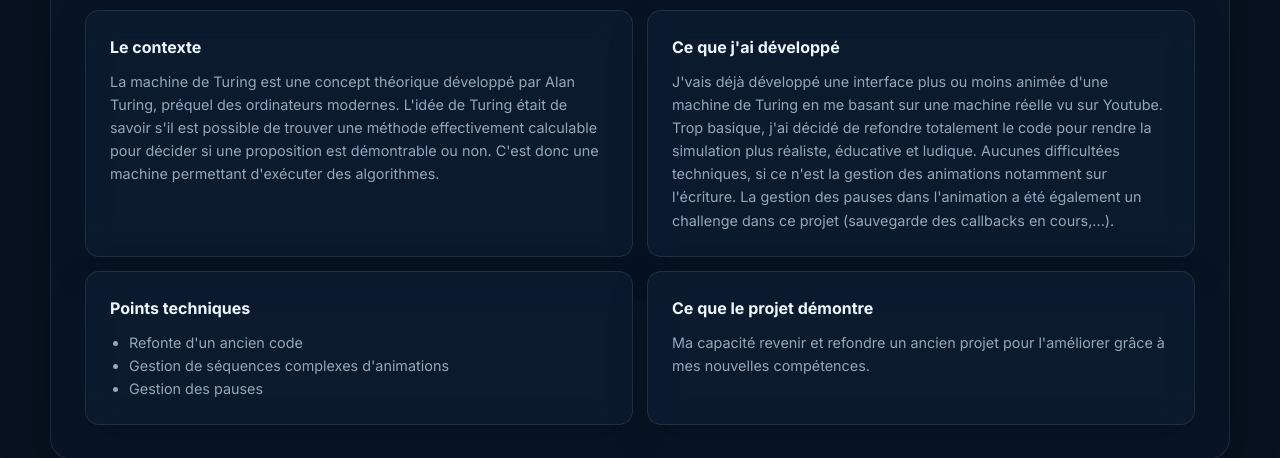
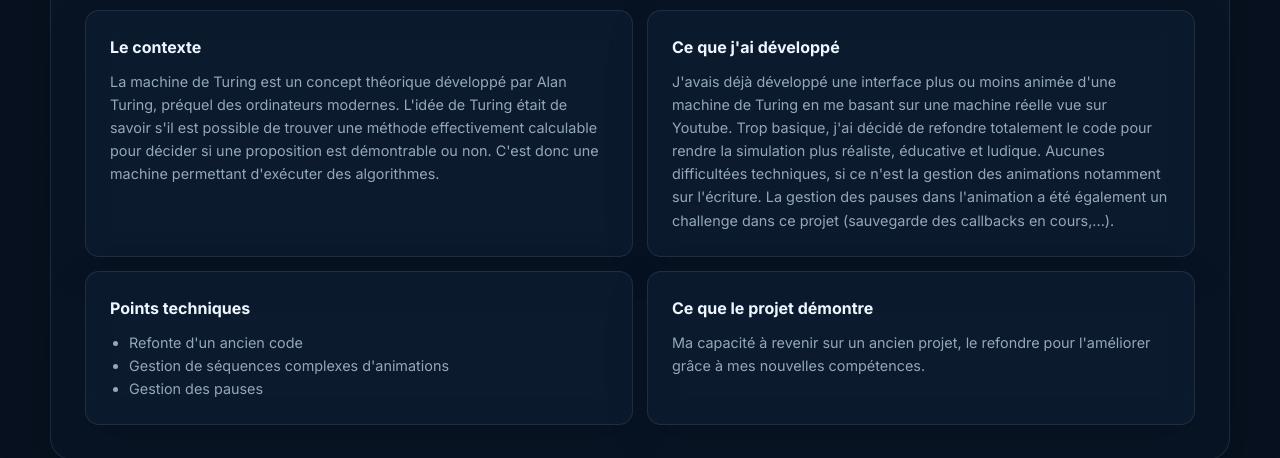
Before and after one commit to ludoviczingg/Portfolio, a plain HTML site: page sciences.html in a window 1280 px wide. Shown: the part 10782-11240 px from the top of the page. Drawn offline with Linux system fonts and the light colour scheme.

Commit message:
Update sciences.html

```diff
--- a/sciences.html
+++ b/sciences.html
@@ -516,7 +516,7 @@
           <div class="content-block">
             <h3>Le contexte</h3>
             <p>
-              La machine de Turing est une concept théorique développé par Alan Turing, préquel des ordinateurs modernes.
+              La machine de Turing est un concept théorique développé par Alan Turing, préquel des ordinateurs modernes.
               L'idée de Turing était de savoir s'il est possible de trouver une méthode effectivement calculable pour décider si
               une proposition est démontrable ou non. C'est donc une machine permettant d'exécuter des algorithmes.
             </p>
@@ -525,7 +525,7 @@
           <div class="content-block">
             <h3>Ce que j'ai développé</h3>
             <p>
-              J'vais déjà développé une interface plus ou moins animée d'une machine de Turing en me basant sur une machine réelle vu sur Youtube.
+              J'avais déjà développé une interface plus ou moins animée d'une machine de Turing en me basant sur une machine réelle vue sur Youtube.
               Trop basique, j'ai décidé de refondre totalement le code pour rendre la simulation plus réaliste, éducative et ludique.
               Aucunes difficultées techniques, si ce n'est la gestion des animations notamment sur l'écriture. La gestion des pauses dans l'animation a été
               également un challenge dans ce projet (sauvegarde des callbacks en cours,...).
@@ -545,7 +545,7 @@
           <div class="content-block">
             <h3>Ce que le projet démontre</h3>
             <p>
-              Ma capacité revenir et refondre un ancien projet pour l'améliorer grâce à mes nouvelles compétences.
+              Ma capacité à revenir sur un ancien projet, le refondre pour l'améliorer grâce à mes nouvelles compétences.
             </p>
           </div>
         </div>
```
